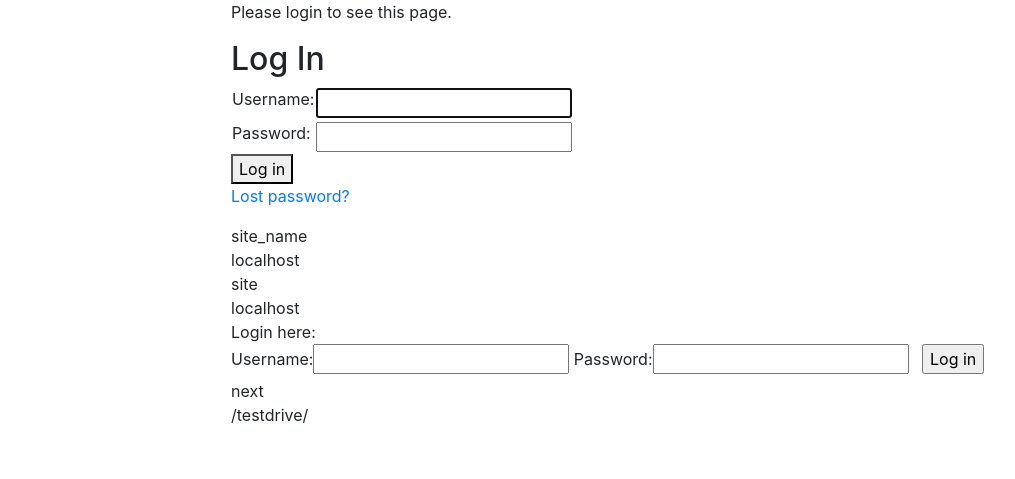
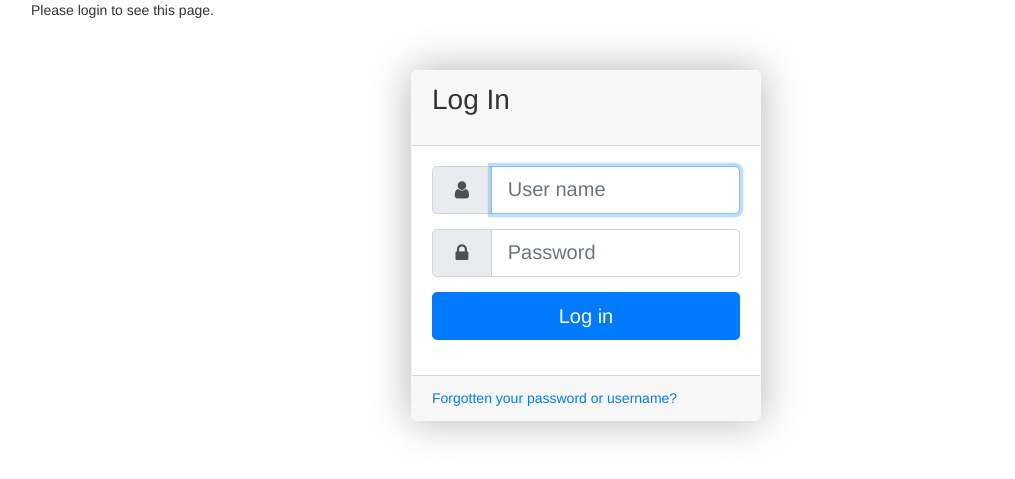
Before and after one commit to gearbox/SC, a Django app: page /accounts/login/?next=/testdrive/ in a window 1280 px wide. Shown: the top 479 px of the page, without its empty margins (54-1069 px from the left). Run offline with Django 3.2, Linux system fonts and the light colour scheme; parts of the project's set-up code (start-up, migrations or seed data) failed here and were passed over; some libraries are stand-ins or nearby versions.

Commit message:
Add bootstrap, awesome icons, improve login form.

```diff
--- a/SC/urls.py
+++ b/SC/urls.py
@@ -18,9 +18,8 @@ from django.urls import path, include
 from django.views.generic.base import TemplateView
 
 urlpatterns = [
-    path('', TemplateView.as_view(template_name='TestDrive/home.html'), name='home'),
+    path('', TemplateView.as_view(template_name='home.html'), name='home'),
     path('testdrive/', include('TestDrive.urls')),
     path('admin/', admin.site.urls),
     path('accounts/', include('django.contrib.auth.urls')),
-    # path('accounts/logout', include('django.contrib.auth.urls')),
 ]
--- a/TestDrive/urls.py
+++ b/TestDrive/urls.py
@@ -2,7 +2,6 @@ from django.urls import path
 from . import views
 
 urlpatterns = [
-    # path('', views.index, name='index'),
-    path('', views.test_profile_settings, name='profile'),
+    path('', views.test_profile_settings, name='testdrive'),
     path('signup/', views.SignUpView.as_view(), name='signup'),
 ]
--- a/TestDrive/views.py
+++ b/TestDrive/views.py
@@ -79,10 +79,6 @@ def test_profile_settings(request):
     return render(request, 'TestDrive/edit_profile.html', context)
 
 
-def index(request):
-    return HttpResponse("Hello world. This is TestDrive App index.")
-
-
 class SignUpView(CreateView):
     form_class = CustomUserCreationForm
     success_url = reverse_lazy('login')
--- a/templates/TestDrive/signup.html
+++ b/templates/TestDrive/signup.html
@@ -6,7 +6,7 @@
 <h2>Sign up</h2>
 <form method="post">
   {% csrf_token %}
-    {{ form }}
+    {{ form.as_p }}
   <button type="submit">Sign up</button>
 </form>
 {% endblock %}
--- a/templates/base.html
+++ b/templates/base.html
@@ -1,27 +1,25 @@
 {% load static %}
+{% load bootstrap4 %}
 <!DOCTYPE html>
 <html lang="en">
 <head>
     <meta charset="UTF-8">
     <meta name="viewport" content="width=device-width, initial-scale=1, shrink-to-fit=no">
-    <!-- Bootstrap CSS -->
-    <link rel="stylesheet" href={% static 'css/bootstrap.min.css' %}>
+
+    {# Load Bootstrap 4 CSS #}
+    {% bootstrap_css %}
+
     {% block custom_css %}{% endblock %}
     <title>{% block title %}Title{% endblock %}</title>
 </head>
 
-<body>
-<main>
+<body class="login">
+{# Display django.contrib.messages as Bootstrap alerts #}
+{% bootstrap_messages %}
 <div class="container">
-    <div class="row spacer"></div>
-    <div class="row offset-2">
-        <div class="col-12">
-            {% block container %}{% endblock %}
-        </div>
-    </div>
+    {% block container %}{% endblock %}
 </div>
-</main>
-<script src="{% static 'js/bootstrap.min.js' %}"></script>
+{% bootstrap_javascript jquery='full' %}
 {% block custom_js %}{% endblock %}
 </body>
 </html>
--- a/templates/TestDrive/home.html
+++ b/templates/home.html
@@ -5,7 +5,7 @@
         Hi {{ user.username }}!
         <p><a href="{% url 'logout' %}">Log Out</a></p>
         <p>Welcome home</p>
-        <p>Go to <a href="{% url '/testdrive' %}">TestDrive</a></p>
+        <p>Go to <a href="{% url 'testdrive' %}">TestDrive</a></p>
     {% else %}
         <p>You are not logged in</p>
         <a href="{% url 'login' %}">Log In</a> |
--- a/templates/registration/login.html
+++ b/templates/registration/login.html
@@ -1,5 +1,52 @@
 {% extends "base.html" %}
-{% block title %}Log In page{% endblock %}
+{% load bootstrap4 %}
+{% load icons %}
+{% block custom_css %}
+    <!-- Font Awesome CSS -->
+    <link href="https://maxcdn.bootstrapcdn.com/font-awesome/4.7.0/css/font-awesome.min.css"
+          rel="stylesheet"
+          integrity="sha384-wvfXpqpZZVQGK6TAh5PVlGOfQNHSoD2xbE+QkPxCAFlNEevoEH3Sl0sibVcOQVnN"
+          crossorigin="anonymous">
+
+    <style type="text/css">
+        body {
+            font-family: "Helvetica Neue", Helvetica, Arial, sans-serif;
+            font-size: 14px;
+            line-height: 1.428571429;
+            color: #333333;
+            background-color: #ffffff;
+        }
+        #panel-login {
+            max-width: 350px;
+        }
+        #panel-login .controls{
+            padding: 0px 15px 15px !important;
+        }
+
+        #panel-login .alert-block{
+            padding: 0px;
+        }
+        #panel-login .alert-block ul{
+            margin: 10px 15px;
+            padding-left: 0px;
+        }
+        #panel-login .alert-block ul li{
+            list-style-type: none;
+        }
+        .panel-single {
+          margin: 50px auto 20px;
+          -webkit-border-radius: 5px;
+             -moz-border-radius: 5px;
+                  border-radius: 5px;
+          -webkit-box-shadow: 0 0 40px rgba(0,0,0,.3);
+             -moz-box-shadow: 0 0 40px rgba(0,0,0,.3);
+                  box-shadow: 0 0 40px rgba(0,0,0,.3);
+        }
+
+    </style>
+{% endblock %}
+
+{% block title %}Login page{% endblock %}
 
 {% block container %}
     {% if form.errors %}
@@ -15,48 +62,42 @@
         {% endif %}
     {% endif %}
 
-    <h2>Log In</h2>
-    <form method="post" action="{% url 'login' %}">
-        {% csrf_token %}
-        <table>
-            <tr>
-                <td>{{ form.username.label_tag }}</td>
-                <td>{{ form.username }}</td>
-            </tr>
-            <tr>
-                <td>{{ form.password.label_tag }}</td>
-                <td>{{ form.password }}</td>
-            </tr>
-        </table>
 
-{#        <input type="submit" value="Log in">#}
-        <button type="submit">Log in</button>
-        <input type="hidden" name="next" value="/testdrive">
+    <form method="post" action="{% url 'login' %}" id="login-form">
+        <div class="card border-light panel-single" id="panel-login">
+            {% csrf_token %}
+            <div class="card-header">
+                <h2 class="h3 mb-3 font-weight-normal form-signin-heading">Log In</h2>
+            </div>
+            <div class="card-body">
+                <div id="div_id_username" class="row">
+                    <div class="controls clearfix">
+                        <div class="input-group input-group-lg">
+                            <div class="input-group-prepend"><span class="input-group-text"><i class="fa fa-user fa-fw"></i></span></div>
+                            <label for="id_username" class="sr-only">User name</label>
+                            <input type="text" id="id_username" class="form-control" name="{{ form.username.html_name}}" placeholder="User name" required autofocus>
+                        </div>
+                    </div>
+                </div>
+                <div id="div_id_password" class="row">
+                    <div class="controls clearfix">
+                        <div class="input-group input-group-lg">
+                            <div class="input-group-prepend"><span class="input-group-text"><i class="fa fa-lock fa-fw"></i></span></div>
+                            <label for="id_password" class="sr-only">Password</label>
+                            <input type="password" id="id_password" class="form-control input-lg" placeholder="Password" required name="{{ form.password.html_name}}">
+                        </div>
+                    </div>
+                </div>
+{#            {% buttons %}#}
+                <input type="hidden" name="this_is_the_login_form" value="1" />
+                <input type="hidden" name="next" value="{% url 'testdrive' %}">
+                <button type="submit" class="btn btn-lg btn-primary btn-block">Log in</button>
+{#            {% endbuttons %}#}
+            </div>
+            {# Assumes you setup the password_reset view in your URLconf #}
+            <div class="card-footer text-muted" style="margin-top:15px;">
+                <a href="{% url 'password_reset' %}">Forgotten your password or username?</a>
+            </div>
+        </div>
     </form>
-
-    {# Assumes you setup the password_reset view in your URLconf #}
-    <p><a href="{% url 'password_reset' %}">Lost password?</a></p>
-
-    <div>
-        <div>site_name</div>
-        {{ site_name }}
-    </div>
-    <div>
-        <div>site</div>
-        {{ site }}
-    </div>
-    <div>Login here:</div>
-    <div>
-        <form method="post" action="{% url 'login' %}">
-            {% csrf_token %}
-            {{ form }}
-            <label>&nbsp;</label>
-            <input type="submit" value="Log in">
-            <input type="hidden" name="next" value="{{ next }}">
-        </form>
-    </div>
-    <div>
-        <div>next</div>
-        {{ next }}
-    </div>
 {% endblock %}
```
Also changed, not shown: SC/settings.py (+31 -0 lines), templates/TestDrive/edit_profile.html (+7 -1 lines), db.sqlite3.
